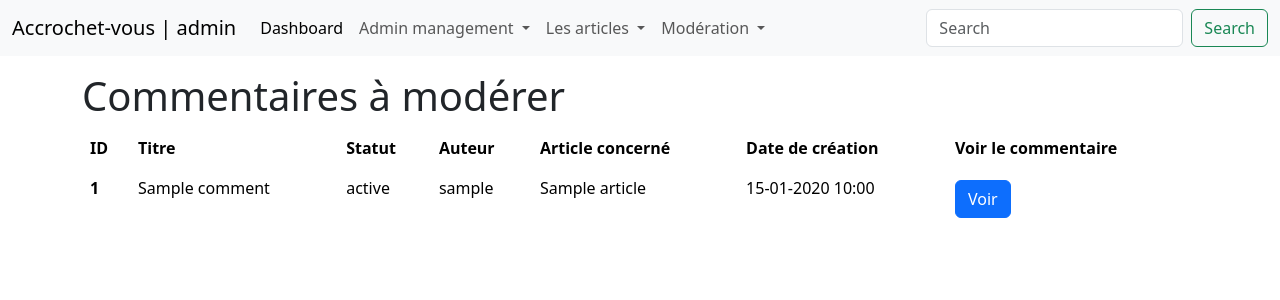
After one commit to TatianaAll/accrochet-vous, a Symfony app: template templates/admin/comments/list_to_moderate.html.twig in a window 1280 px wide. The commit adds this page. Shown: the top 300 px of the page. Run offline with Twig, Linux system fonts and the light colour scheme; the template is opened without the code that fills it: most values are stand-ins (such as "Sample title", 1, 10 or a date in 2020); some libraries are stand-ins or nearby versions.

Commit message:
pusblished or blocked comment by admin

```diff
--- a/src/Controller/admin/AdminArticlesController.php
+++ b/src/Controller/admin/AdminArticlesController.php
@@ -148,7 +148,7 @@ class AdminArticlesController extends AbstractController
         return $this->redirectToRoute("admin_articles_list");
     }
 
-    #[Route(path:"/admin/articles/list/to_moderate", name:"admin_articles_moderate", requirements: ['id'=>'\d+'], methods: ["GET"])]
+    #[Route(path:"/admin/articles/list/to_moderate", name:"admin_articles_moderate", methods: ["GET"])]
     #[IsGranted(new Expression('is_granted("ROLE_SUPER_ADMIN") or is_granted("ROLE_ADMIN")'))]
     public function listToModerateArticle(ArticleRepository $articleRepository) : Response
     {
--- a/templates/admin/adminBase.html.twig
+++ b/templates/admin/adminBase.html.twig
@@ -28,7 +28,26 @@
                         </a>
                         <ul class="dropdown-menu">
                             <li>
-                                <a class="dropdown-item" href="{{ path("admin_admin_list") }}">Liste des admin</a>
+                                <a class="dropdown-item" href="{{ path("admin_admin_list") }}">
+                                    Liste des admin
+                                </a>
+                            </li>
+                        </ul>
+                    </li>
+                    <li class="nav-item dropdown">
+                        <a class="nav-link dropdown-toggle" href="{{ path("admin_articles_list") }}" role="button" data-bs-toggle="dropdown" aria-expanded="false">
+                            Les articles
+                        </a>
+                        <ul class="dropdown-menu">
+                            <li>
+                                <a class="dropdown-item" href="{{ path('admin_articles_list') }}">
+                                    Tous les articles
+                                </a>
+                            </li>
+                            <li>
+                                <a class="dropdown-item" href="{{ path('admin_article_create') }}">
+                                    Ajouter un article
+                                </a>
                             </li>
                         </ul>
                     </li>
@@ -44,7 +63,7 @@
                                 <hr class="dropdown-divider">
                             </li>
                             <li>
-                                <a class="dropdown-item" href="#">Commentaires</a>
+                                <a class="dropdown-item" href="{{ path("admin_comments_moderate") }}">Commentaires</a>
                             </li>
                         </ul>
                     </li>
--- /dev/null
+++ b/templates/admin/comments/list_to_moderate.html.twig
@@ -0,0 +1,39 @@
+{% extends 'admin/adminBase.html.twig' %}
+
+{% block title %} Commentaires à modérer {% endblock %}
+
+{% block body %}
+    <section class="container">
+        <h1>Commentaires à modérer</h1>
+        <table class="table table-borderless">
+            <thead>
+            <tr>
+                <th scope="col">ID</th>
+                <th scope="col">Titre</th>
+                <th scope="col">Statut</th>
+                <th scope="col">Auteur</th>
+                <th scope="col">Article concerné</th>
+                <th scope="col">Date de création</th>
+                <th scope="col">Voir le commentaire</th>
+
+            </tr>
+            </thead>
+            <tbody>
+            {% for comment in comments %}
+                <tr>
+                    <th scope="row">{{ comment.id }}</th>
+                    <td>{{ comment.title }}</td>
+                    <td>{{ comment.status }}</td>
+                    <td>{{ comment.user.username }}</td>
+                    <td>{{ comment.article.title }}</td>
+                    <td>{{ comment.createdAt | date('d-m-Y H:i') }}</td>
+                    <td>
+                        <a href="{{ path("admin_comment_moderate_show", {id: comment.id}) }}"
+                           class="btn btn-primary mt-1">Voir</a>
+                    </td>
+                </tr>
+            {% endfor %}
+        </table>
+    </section>
+
+{% endblock %}
```
Also changed, not shown: src/Controller/admin/AdminCommentModeration.php (added, +62 -0 lines), templates/admin/comments/show_comment_to_moderate.html.twig (added, +26 -0 lines).
